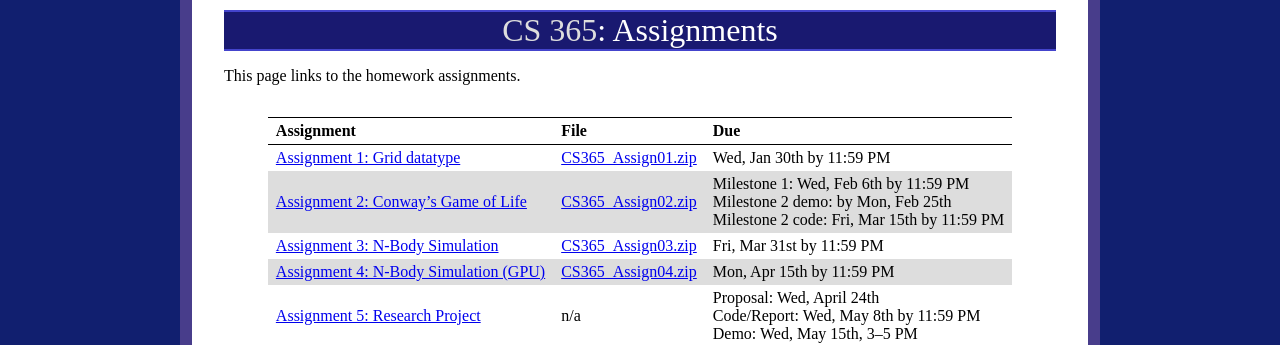
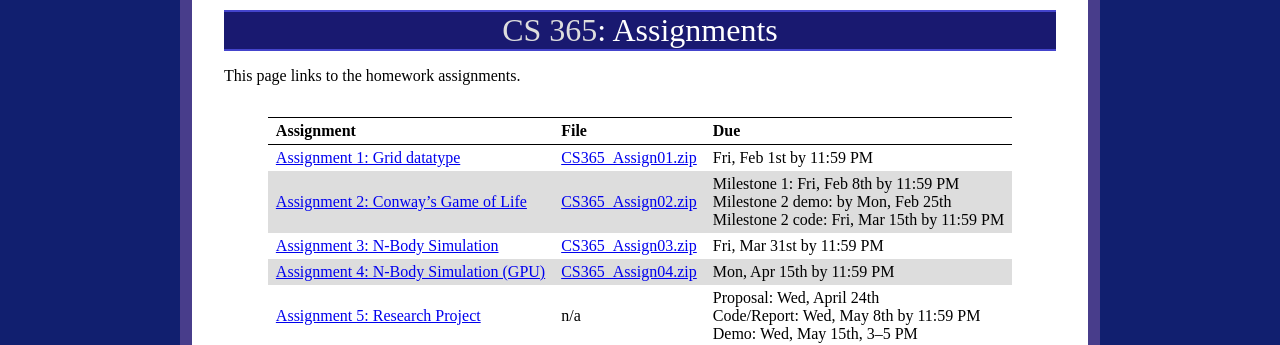
Before and after one commit to ycpcs/cs365-spring2019, a Jekyll site: the page built from assign/index.md, in a window 1280 px wide. Shown: the top 345 px of the page. Built offline with Jekyll 4.4.1, drawn with Linux system fonts in a browser that asks for light colours.

Commit message:
push back assignment 1 due date slightly

```diff
--- a/assign/index.md
+++ b/assign/index.md
@@ -7,8 +7,8 @@ This page links to the homework assignments.
 
 Assignment | File | Due
 ---------- | ---- | ---
-[Assignment 1: Grid datatype](assign01.html) | [CS365\_Assign01.zip](CS365_Assign01.zip) | Wed, Jan 30th by 11:59 PM
-[Assignment 2: Conway's Game of Life](assign02.html) | [CS365\_Assign02.zip](CS365_Assign02.zip) | Milestone 1: Wed, Feb 6th by 11:59 PM<br>Milestone 2 demo: by Mon, Feb 25th<br>Milestone 2 code: Fri, Mar 15th by 11:59 PM
+[Assignment 1: Grid datatype](assign01.html) | [CS365\_Assign01.zip](CS365_Assign01.zip) | Fri, Feb 1st by 11:59 PM
+[Assignment 2: Conway's Game of Life](assign02.html) | [CS365\_Assign02.zip](CS365_Assign02.zip) | Milestone 1: Fri, Feb 8th by 11:59 PM<br>Milestone 2 demo: by Mon, Feb 25th<br>Milestone 2 code: Fri, Mar 15th by 11:59 PM
 [Assignment 3: N-Body Simulation](assign03.html) | [CS365\_Assign03.zip](CS365_Assign03.zip) | Fri, Mar 31st by 11:59 PM
 [Assignment 4: N-Body Simulation (GPU)](assign04.html) | [CS365\_Assign04.zip](CS365_Assign04.zip) | Mon, Apr 15th by 11:59 PM
 [Assignment 5: Research Project](assign05.html) | n/a | Proposal: Wed, April 24th<br>Code/Report: Wed, May 8th by 11:59 PM<br>Demo: Wed, May 15th, 3&ndash;5 PM
```
Also changed, not shown: assign/assign01.md (+1 -1 lines), assign/assign02.md (+1 -1 lines), index.md (+1 -0 lines).
